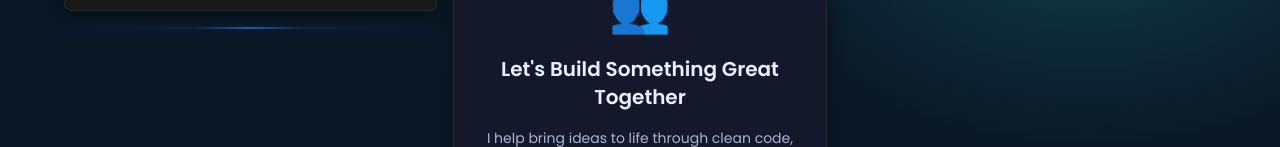
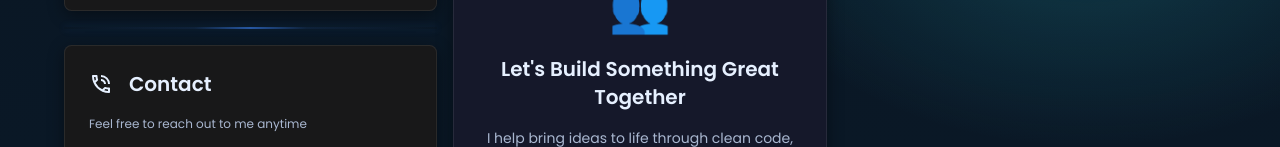
Before and after one commit to darrylemiles/portfolio, a React (Vite) app in the folder client/: page / in a window 1280 px wide. Shown: the part 653-800 px from the top of the page. Built offline with nearby package versions, Linux system fonts and the light colour scheme.

Commit message:
feat: add Contact component to Home page

```diff
--- a/client/src/pages/Home.tsx
+++ b/client/src/pages/Home.tsx
@@ -15,6 +15,7 @@ import Projects from '../sections/home/Projects'
 import GithubProfile from '../sections/home/GithubProfile'
 import MarqueCarousel from '../sections/home/MarqueCarousel'
 import ProjectList from '../sections/home/ProjectList'
+import Contact from '../sections/home/Contact'
 
 const Home: React.FC = () => {
   const projectListRef = useRef<HTMLDivElement>(null);
@@ -44,7 +45,7 @@ const Home: React.FC = () => {
             <Divider />
             <Services />
             <Divider />
-            {/* <Contact /> */}
+            <Contact />
           </Grid>
 
           <Grid size={{ xs: 12, md: 4 }}>
```
